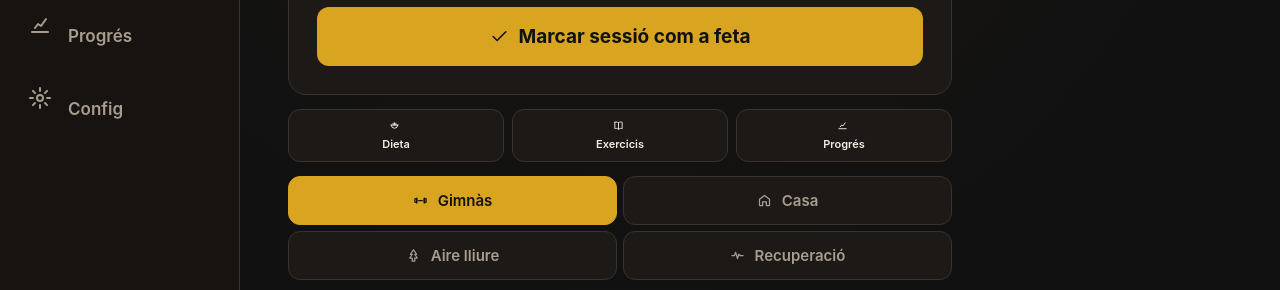
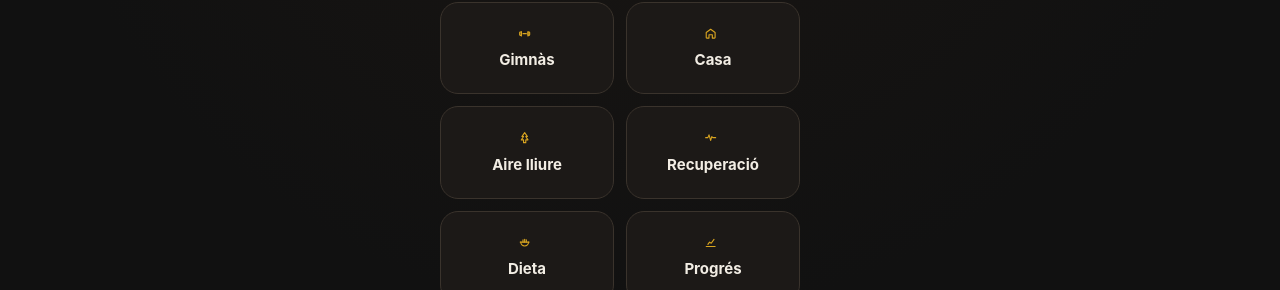
Before and after one commit to etichabitat-pixel/urigym, a plain HTML site: page index.html in a window 1280 px wide. Shown: the part 295-585 px from the top of the page. Drawn offline with Linux system fonts and the light colour scheme.

Commit message:
Add start screen: choose section before entering, header logo returns here

```diff
--- a/css/styles.css
+++ b/css/styles.css
@@ -29,6 +29,7 @@
   padding-left: calc(16px + env(safe-area-inset-left));
   background: #161310;
   border-bottom: 1px solid var(--color-border);
+  cursor: pointer;
 }
 .app-header-logo { width: 20px; height: 20px; border-radius: 4px; flex-shrink: 0; }
 .app-header-title { font-weight: 800; font-size: 12px; letter-spacing: 0.8px; color: var(--color-primary); }
@@ -228,3 +229,14 @@
   .search-bar input { font-size: 17px; }
   .badge { font-size: 13px; }
 }
+
+.start-grid {
+  display: grid; grid-template-columns: 1fr 1fr; gap: 12px;
+  width: 100%; max-width: 360px;
+}
+.start-tile {
+  background: var(--color-surface); border: 1px solid var(--color-border); border-radius: var(--radius-lg);
+  padding: 24px 12px; display: flex; flex-direction: column; align-items: center; gap: 10px;
+  color: var(--color-primary);
+}
+.start-tile span { color: var(--color-text); font-weight: 700; font-size: 15px; }
--- a/js/app.js
+++ b/js/app.js
@@ -2,6 +2,7 @@
 import { renderDietScreen } from './features/diet.js';
 import { renderExerciseLibraryScreen } from './features/exerciseLibrary.js';
 import { renderProgressScreen } from './features/progress.js';
+import { renderStartScreen } from './features/start.js';
 import { showBackupPanel } from './features/backup.js';
 import { seedProfileIfMissing } from './data/profile.js';
 import { icon } from './data/icons.js';
@@ -22,11 +23,22 @@
 }
 
 async function setActiveTab(tab) {
+  document.getElementById('tabbar').style.display = 'flex';
   document.querySelectorAll('.tab-btn[data-tab]').forEach((btn) => {
     btn.classList.toggle('active', btn.dataset.tab === tab);
   });
   const screen = document.getElementById('screen');
   await RENDERERS[tab](screen);
+}
+
+// The header logo always brings you back here — the app opens on this
+// picker instead of jumping straight into Gimnàs, so choosing a section is
+// always an explicit step.
+async function showStartScreen() {
+  document.querySelectorAll('.tab-btn[data-tab]').forEach((btn) => btn.classList.remove('active'));
+  document.getElementById('tabbar').style.display = 'none';
+  const screen = document.getElementById('screen');
+  await renderStartScreen(screen);
 }
 
 async function init() {
@@ -39,7 +51,8 @@
     btn.addEventListener('click', () => setActiveTab(btn.dataset.tab));
   });
   document.getElementById('settings-btn').addEventListener('click', showBackupPanel);
-  await setActiveTab('today');
+  document.querySelector('.app-header').addEventListener('click', showStartScreen);
+  await showStartScreen();
 }
 
 init();
--- /dev/null
+++ b/js/features/start.js
@@ -0,0 +1,34 @@
+import { icon } from '../data/icons.js';
+import { presetCategory } from './today.js';
+
+const CHOICES = [
+  { label: 'Gimnàs', iconName: 'gym', tab: 'today', category: 'gym' },
+  { label: 'Casa', iconName: 'casa', tab: 'today', category: 'casa' },
+  { label: 'Aire lliure', iconName: 'outdoor', tab: 'today', category: 'outdoor' },
+  { label: 'Recuperació', iconName: 'recovery', tab: 'today', category: 'recovery' },
+  { label: 'Dieta', iconName: 'diet', tab: 'diet', category: null },
+  { label: 'Progrés', iconName: 'progress', tab: 'progress', category: null },
+];
+
+export async function renderStartScreen(container) {
+  container.innerHTML = `
+    <div style="display:flex; flex-direction:column; align-items:center; padding-top:16px;">
+      <img src="icons/icon-192.png" alt="UriGym" style="width:112px; height:112px; border-radius:16px; margin-bottom:20px;">
+      <h2 style="margin-bottom:18px;">Què vols fer avui?</h2>
+      <div class="start-grid">
+        ${CHOICES.map((c) => `
+          <button class="start-tile" data-start-tab="${c.tab}" ${c.category ? `data-start-category="${c.category}"` : ''}>
+            ${icon(c.iconName, 30)}
+            <span>${c.label}</span>
+          </button>
+        `).join('')}
+      </div>
+    </div>
+  `;
+  container.querySelectorAll('[data-start-tab]').forEach((btn) => {
+    btn.addEventListener('click', () => {
+      if (btn.dataset.startCategory) presetCategory(btn.dataset.startCategory);
+      document.querySelector(`.tab-btn[data-tab="${btn.dataset.startTab}"]`).click();
+    });
+  });
+}
--- a/js/features/today.js
+++ b/js/features/today.js
@@ -49,6 +49,10 @@
 async function markTodayDone(extra) {
   await put('sessionLog', { date: todayIso(), completed: true, ...extra });
   state.checked = new Set();
+}
+
+export function presetCategory(category) {
+  state.category = category;
 }
 
 function defaultCategoryFor(sessionType) {
--- a/sw.js
+++ b/sw.js
@@ -17,6 +17,7 @@
   './js/data/foods.js',
   './js/data/poses.js',
   './js/features/today.js',
+  './js/features/start.js',
   './js/features/exerciseVisual.js',
   './js/features/diet.js',
   './js/features/shoppingList.js',
```
